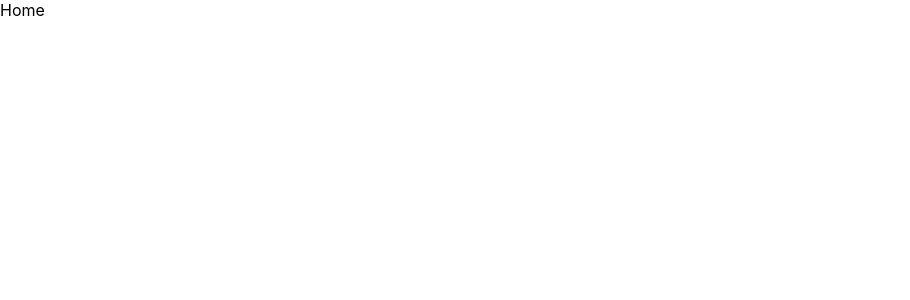
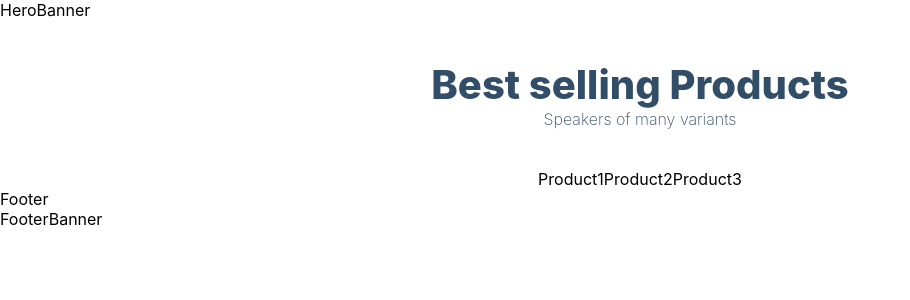
Before and after one commit to germana1337/ecommerce, a Next.js app in the folder nextcom/: page / in a window 1280 px wide. Shown: the top 300 px of the page, without its empty margins (0-910 px from the left). Built offline with nearby package versions, Linux system fonts and the light colour scheme.

Commit message:
Add Components to commerce app

```diff
--- /dev/null
+++ b/nextcom/components/Cart.js
@@ -0,0 +1,9 @@
+import React from 'react'
+
+const Cart = () => {
+  return (
+    <div>Cart</div>
+  )
+}
+
+export default Cart
--- /dev/null
+++ b/nextcom/components/Footer.js
@@ -0,0 +1,9 @@
+import React from 'react'
+
+const Footer = () => {
+  return (
+    <div>Footer</div>
+  )
+}
+
+export default Footer
--- /dev/null
+++ b/nextcom/components/FooterBanner.js
@@ -0,0 +1,9 @@
+import React from 'react'
+
+const FooterBanner = () => {
+  return (
+    <div>FooterBanner</div>
+  )
+}
+
+export default FooterBanner
--- /dev/null
+++ b/nextcom/components/HeroBanner.js
@@ -0,0 +1,9 @@
+import React from 'react'
+
+const HeroBanner = () => {
+  return (
+    <div>HeroBanner</div>
+  )
+}
+
+export default HeroBanner
--- /dev/null
+++ b/nextcom/components/Layout.js
@@ -0,0 +1,9 @@
+import React from 'react'
+
+const Layout = () => {
+  return (
+    <div>Layout</div>
+  )
+}
+
+export default Layout
--- /dev/null
+++ b/nextcom/components/Navbar.js
@@ -0,0 +1,9 @@
+import React from 'react'
+
+const Navbar = () => {
+  return (
+    <div>Navbar</div>
+  )
+}
+
+export default Navbar
--- /dev/null
+++ b/nextcom/components/Product.js
@@ -0,0 +1,9 @@
+import React from 'react'
+
+const Product = () => {
+  return (
+    <div>Product</div>
+  )
+}
+
+export default Product
--- /dev/null
+++ b/nextcom/components/index.js
@@ -0,0 +1,7 @@
+export { default as Layout } from './Layout'
+export { default as Navbar } from './Navbar'
+export { default as Cart } from './Cart'
+export { default as FooterBanner } from './FooterBanner'
+export { default as HeroBanner } from './HeroBanner'
+export { default as Product } from './Product'
+export { default as Footer } from './Footer'
--- a/nextcom/pages/_app.js
+++ b/nextcom/pages/_app.js
@@ -1,3 +1,4 @@
+
 import '@/styles/globals.css'
 
 export default function App({ Component, pageProps }) {
--- a/nextcom/pages/index.js
+++ b/nextcom/pages/index.js
@@ -1,8 +1,26 @@
 import React from 'react'
 
+import { Product, HeroBanner, FooterBanner } from '../components'
 const Home = () => {
   return (
-    <div>Home</div>
+    <div>
+      <>
+        <HeroBanner />
+
+        <div className='products-heading'>
+          <h2>Best selling Products</h2>
+          <p> Speakers of many variants </p>
+        </div>
+
+        <div className='products-container'>
+          {['Product1', 'Product2', 'Product3'].map((product) => product)}
+        </div>
+
+        Footer
+
+        <FooterBanner />
+      </>
+    </div>
   )
 }
 
```
